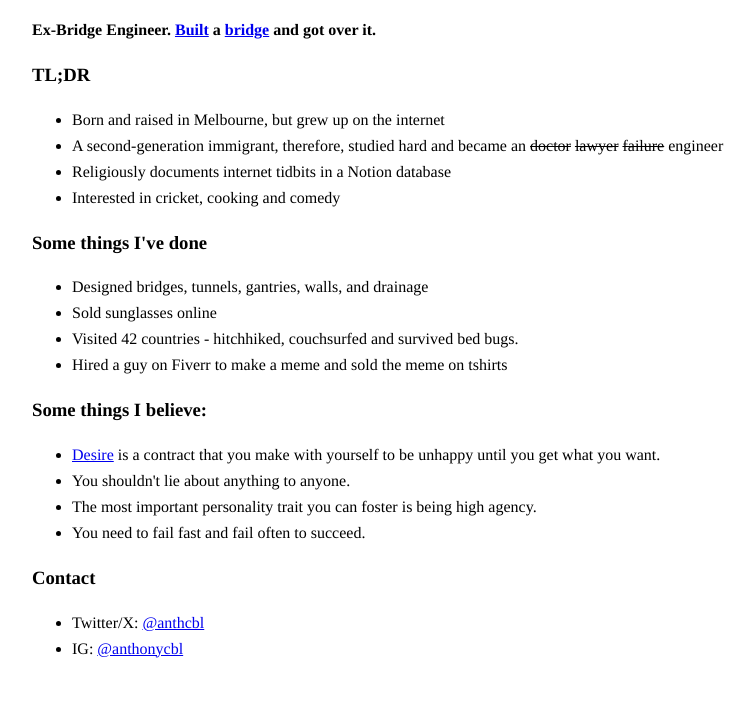
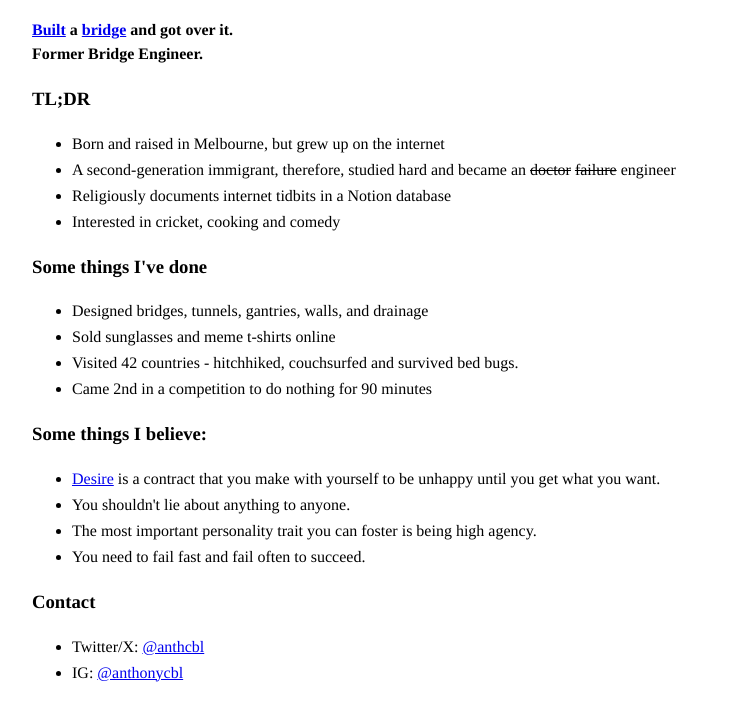
Before and after one commit to anthonycbl/anthonycbl.github.io, a plain HTML site: page index.html in a window 1280 px wide. Shown: the part 123-842 px from the top of the page, without its empty margins (208-963 px from the left). Drawn offline with Linux system fonts and the light colour scheme.

Commit message:
added new accomplishment + formattting

```diff
--- a/index.html
+++ b/index.html
@@ -18,17 +18,18 @@
     </nav>
     <h1>Anthony Leung</h1>
 
-    <b>Ex-Bridge Engineer. <a href="Proof_of_Work.png" target="_blank">Built</a> a <a
+    <b><a href="Proof_of_Work.png" target="_blank">Built</a> a <a
             href="https://www.google.com/maps/@-38.1105529,145.1307176,3a,75y,272.15h,102.43t/data=!3m7!1e1!3m5!1smnuqtG8gvZgImTvzTaPojg!2e0!6shttps:%2F%2Fstreetviewpixels-pa.googleapis.com%2Fv1%2Fthumbnail%3Fcb_client%3Dmaps_sv.tactile%26w%3D900%26h%3D600%26pitch%3D-12.425629907898582%26panoid%3DmnuqtG8gvZgImTvzTaPojg%26yaw%3D272.1544623150125!7i16384!8i8192?entry=ttu&g_ep=EgoyMDI1MDEyMS4wIKXMDSoASAFQAw%3D%3D"
             target="_blank">bridge</a>
-        and got over it.</b>
+        and got over it.<br>Former Bridge Engineer.</b>
+
 
     <h3>TL;DR</h3>
     <ul>
         <li>Born and raised in Melbourne, but grew up on the internet</li>
         <li>A second-generation immigrant, therefore, studied hard and became an <s>doctor</s>
-            <s>lawyer</s> <s>failure</s>
-            engineer </a>
+             <s>failure</s>
+            engineer
         </li>
         <li>Religiously documents internet tidbits in a Notion database</li>
         <li>Interested in cricket, cooking and comedy</li>
@@ -37,9 +38,9 @@
     <h3>Some things I've done</h3>
     <ul>
         <li>Designed bridges, tunnels, gantries, walls, and drainage</li>
-        <li>Sold sunglasses online</li>
+        <li>Sold sunglasses and meme t-shirts online</li>
         <li>Visited 42 countries - hitchhiked, couchsurfed and survived bed bugs.</li>
-        <li>Hired a guy on Fiverr to make a meme and sold the meme on tshirts</li>
+        <li>Came 2nd in a competition to do nothing for 90 minutes</li>
     </ul>
 
     <h3>Some things I believe:</h3>
```
